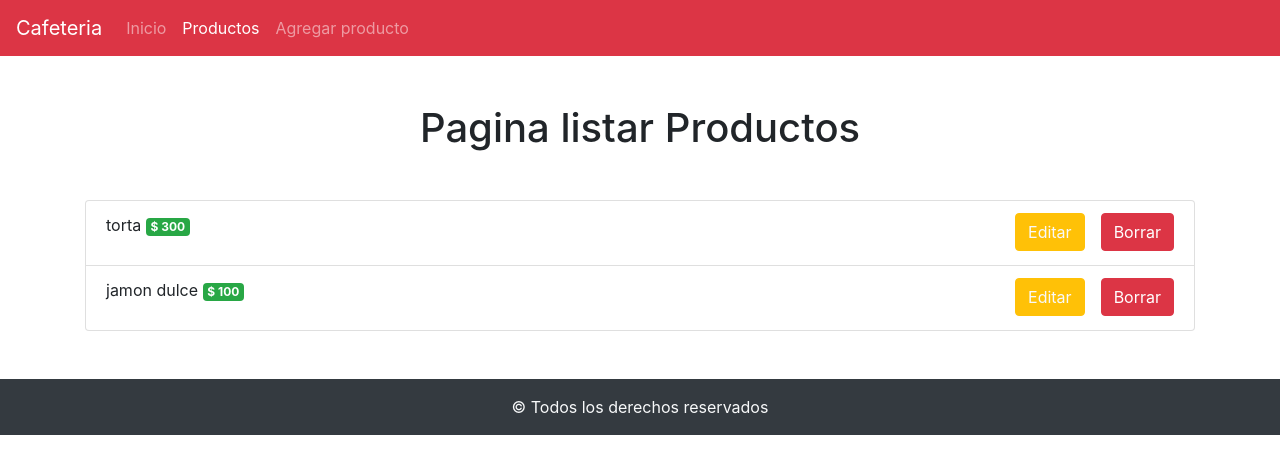
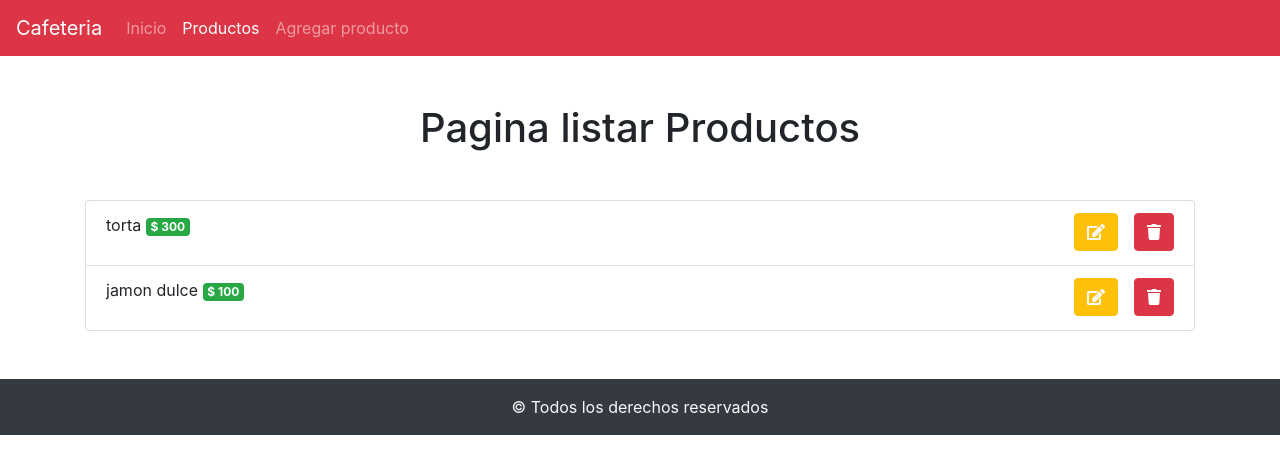
Before and after one commit to silmedina/crudbasico, a React (Create React App) app: page /productos in a window 1280 px wide. Shown: the top 474 px of the page. Built offline with nearby package versions, Linux system fonts and the light colour scheme; data requests are answered from the project's data file.

Commit message:
commit final

```diff
--- a/package.json
+++ b/package.json
@@ -3,6 +3,9 @@
   "version": "0.1.0",
   "private": true,
   "dependencies": {
+    "@fortawesome/fontawesome-svg-core": "^1.2.35",
+    "@fortawesome/free-solid-svg-icons": "^5.15.3",
+    "@fortawesome/react-fontawesome": "^0.1.14",
     "@testing-library/jest-dom": "^5.11.10",
     "@testing-library/react": "^11.2.6",
     "@testing-library/user-event": "^12.8.3",
--- a/src/App.js
+++ b/src/App.js
@@ -12,6 +12,7 @@ import Footer from './components/common/Footer';
 import 'bootstrap/dist/css/bootstrap.min.css';
 import {useState, useEffect} from 'react' ;
 import EditarProducto from './components/EditarProducto.js';
+import Error404 from './components/Error404';
 
 
 function App() {
@@ -54,6 +55,9 @@ function App() {
        <Route exact path='/productos/editar/:id'>
          <EditarProducto consultarAPI={consultarAPI}></EditarProducto>
        </Route>
+       <Route path='*'>
+         <Error404></Error404>
+       </Route>
      </Switch>
      <Footer></Footer>
    </Router>
--- /dev/null
+++ b/src/components/Error404.js
@@ -0,0 +1,12 @@
+import React from 'react';
+import { Container } from 'react-bootstrap';
+
+const Error404 = () => {
+    return (
+       <Container>
+           <h1 className='text-center my-5'>Pagina de Error 404</h1>
+       </Container>
+    );
+};
+
+export default Error404;
--- a/src/components/ItemProducto.js
+++ b/src/components/ItemProducto.js
@@ -1,7 +1,9 @@
 import React from "react";
 import { ListGroup, Button, Badge } from "react-bootstrap";
 import Swal from "sweetalert2";
-import {Link} from "react-router-dom";
+import { Link } from "react-router-dom";
+import { FontAwesomeIcon } from "@fortawesome/react-fontawesome";
+import { faEdit,faTrash } from "@fortawesome/free-solid-svg-icons";
 
 const ItemProducto = (props) => {
   const eliminarProducto = (id) => {
@@ -51,12 +53,17 @@ const ItemProducto = (props) => {
         <Badge variant="success">$ {props.producto.precioProducto} </Badge>
       </p>
       <div>
-        <Link  className=" btn btn-warning mr-3 text-light" to={`/productos/editar/${props.producto.id}`}>Editar</Link>
+        <Link
+          className=" btn btn-warning mr-3 text-light"
+          to={`/productos/editar/${props.producto.id}`}
+        >
+          <FontAwesomeIcon icon={faEdit} />
+        </Link>
         <Button
           variant="danger"
           onClick={() => eliminarProducto(props.producto.id)}
         >
-          Borrar
+         <FontAwesomeIcon icon={faTrash} />
         </Button>
       </div>
     </ListGroup.Item>
```
Also changed, not shown: 1 other file (tests, documents, lock files or other folders).
